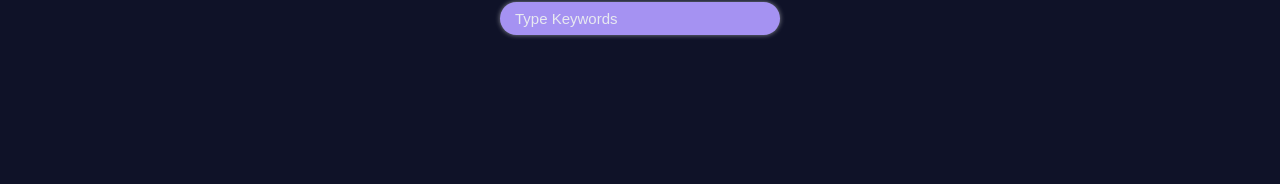
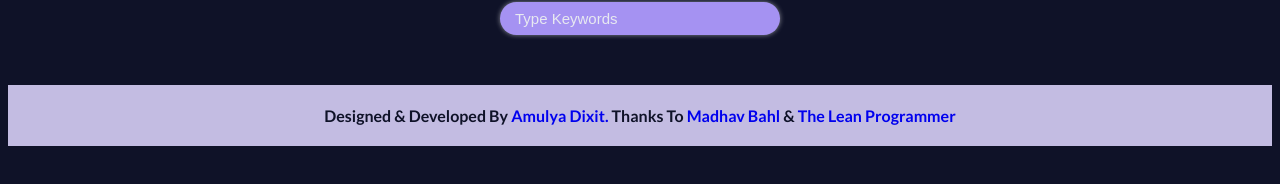
Before and after one commit to Amulya-coder/Name-It, a React (Create React App) app: page / in a window 1280 px wide. Shown: the part 346-530 px from the top of the page. Built offline with nearby package versions, Linux system fonts and the light colour scheme; a web font is replaced by a local one.

Commit message:
Footer Added

```diff
--- a/src/components/App/App.jsx
+++ b/src/components/App/App.jsx
@@ -3,6 +3,7 @@ import './App.css';
 import Header from './../Header/Header';
 import SearchBox from '../SearchBox/SearchBox';
 import ResultsContainer from '../ResultsContainer/ResultsContainer';
+import Footer from '../Footer/Footer';
 
 const name = require('@rstacruz/startup-name-generator');
 
@@ -22,6 +23,7 @@ const App = () => {
             <Header headerExpanded={headerExpanded} headTitle={headerText} />
             <SearchBox onInputChange={handleInputChange} />
             <ResultsContainer suggestedNames={suggestedNames} />
+            <Footer/>
         </div>
     );
 };
--- /dev/null
+++ b/src/components/Footer/Footer.css
@@ -0,0 +1,13 @@
+.footer-container {
+    display: flex;
+    justify-content: center;
+    background-color: #dcd4fce0;
+    color: #0f1228;
+    font-weight: 700;
+    text-align: center;
+    padding: 5px 10px;
+}
+
+p>a {
+    text-decoration: none;
+}
--- /dev/null
+++ b/src/components/Footer/Footer.jsx
@@ -0,0 +1,36 @@
+import React from 'react';
+
+import './Footer.css';
+
+const Footer = () => {
+    return (
+        <div className="footer-container">
+            <p>
+                {' '}
+                Designed & Developed By{' '}
+                <a
+                    target="_blank"
+                    href="https://www.linkedin.com/in/amulyadixit/"
+                >
+                    Amulya Dixit.
+                </a>{' '}
+                Thanks To{' '}
+                <a
+                    target="_blank"
+                    href="https://www.linkedin.com/in/madhavbahl/"
+                >
+                    Madhav Bahl
+                </a>{' '}
+                &{' '}
+                <a
+                    target="_blank"
+                    href="https://www.youtube.com/user/projectevening"
+                >
+                    The Lean Programmer
+                </a>
+            </p>
+        </div>
+    );
+};
+
+export default Footer;
```
